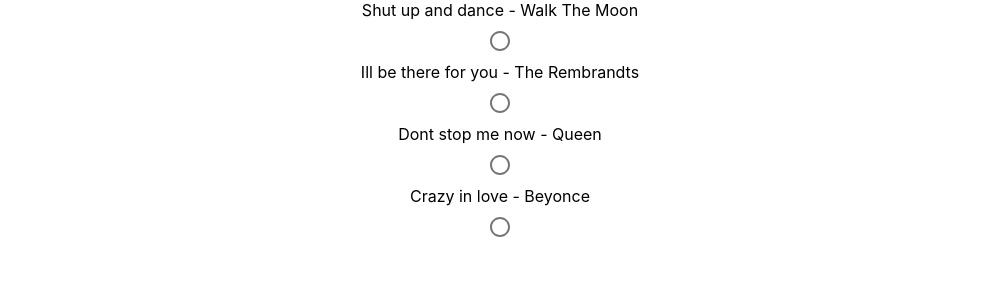
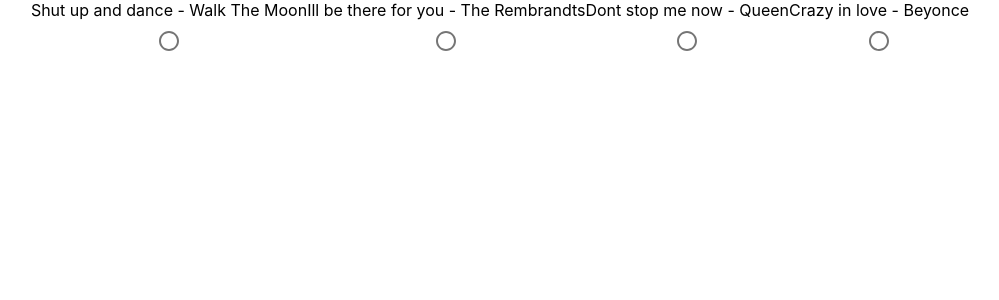
Before and after one commit to Josephasafg/wedding_song_survey, a React (Create React App) app: page / in a window 1280 px wide. Shown: the top 300 px of the page, without its empty margins (140-1139 px from the left). Built offline with nearby package versions, Linux system fonts and the light colour scheme; no server answers.

Commit message:
Added css

```diff
--- /dev/null
+++ b/src/components/songs/songs.css
@@ -0,0 +1,5 @@
+.songs-wrapper {
+    display: flex;
+    justify-content: center;
+    flex-direction: row;
+}
--- a/src/components/songs/songs.tsx
+++ b/src/components/songs/songs.tsx
@@ -1,3 +1,4 @@
+import "./songs.css";
 import {createSongs} from "./songs-creator";
 import {SongComponent} from "./song/song-component";
 import {useState} from "react";
@@ -14,7 +15,7 @@
     }
 
     return (
-        <div>
+        <div className="songs-wrapper">
             {songs.map((song, index) => {
                 return <SongComponent
                     key={index}
```
